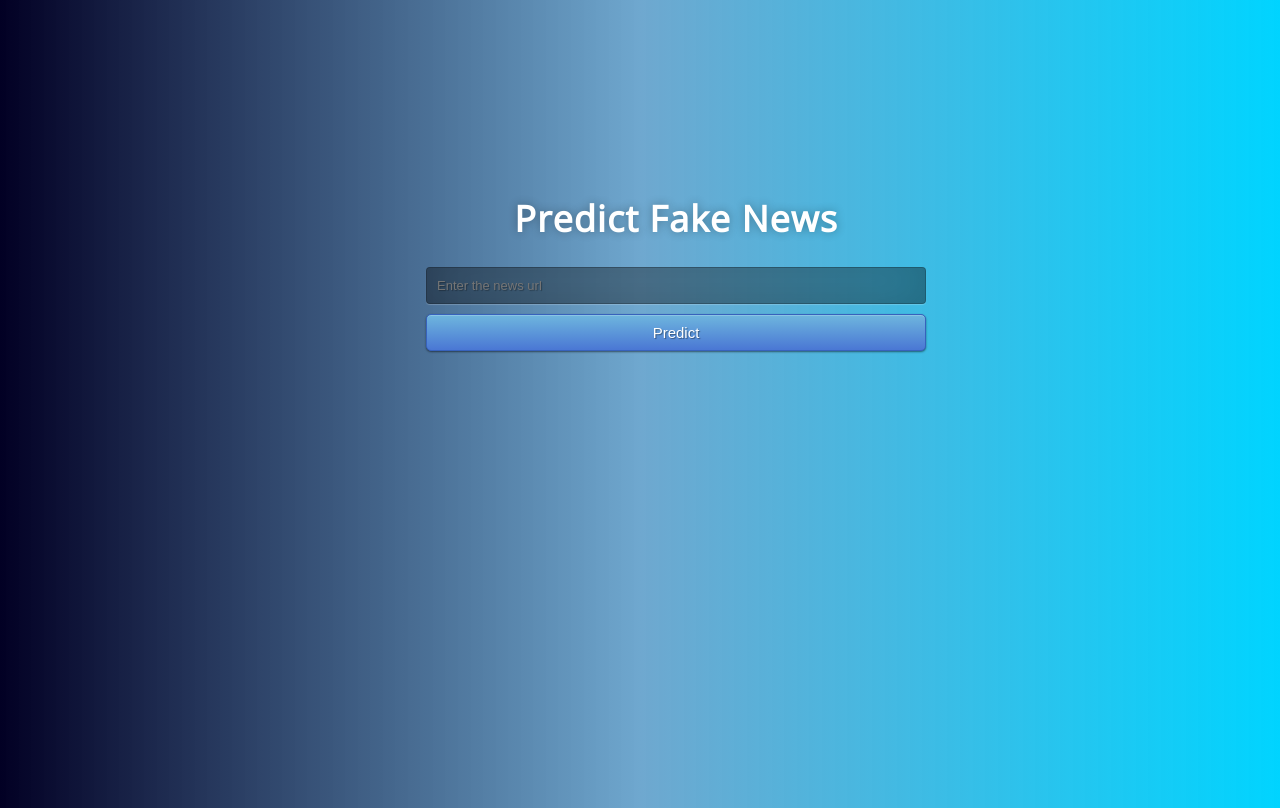
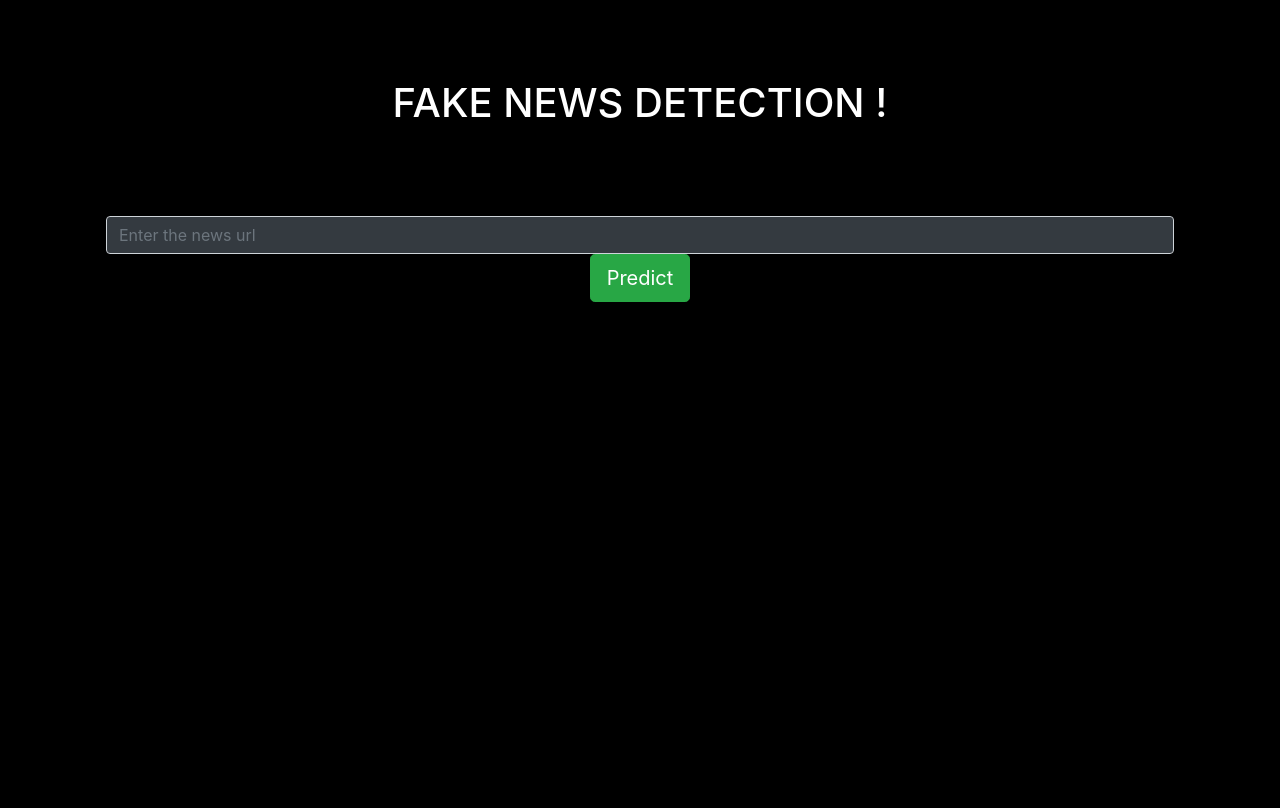
Before and after one commit to IshankaDK/fake-news-finder, a Flask app: template templates/index2.html in a window 1280 px wide. After the commit the page ends 302 px from the top, so only its background shows below. Run offline with Flask 2, Linux system fonts and the light colour scheme; the template is opened without the code that fills it, so the values that code supplies are empty; parts of the project's set-up code (start-up, migrations or seed data) failed here and were passed over; some libraries are stand-ins or nearby versions.

Commit message:
chage styles in index2

```diff
--- a/app.py
+++ /dev/null
@@ -1,42 +0,0 @@
-#Importing the Libraries
-import numpy as np
-from flask import Flask, request,render_template
-from flask_cors import CORS
-import os
-# from sklearn.externals import joblib
-import pickle
-import flask
-import os
-import newspaper
-from newspaper import Article
-import urllib
-
-#Loading Flask and assigning the model variable
-app = Flask(__name__)
-CORS(app)
-app=flask.Flask(__name__,template_folder='templates')
-
-with open('model.pickle', 'rb') as handle:
-	model = pickle.load(handle)
-
-@app.route('/')
-def main():
-    return render_template('index2.html')
-
-#Receiving the input url from the user and using Web Scrapping to extract the news content
-@app.route('/predict',methods=['GET','POST'])
-def predict():
-    url =request.get_data(as_text=True)[5:]
-    url = urllib.parse.unquote(url)
-    article = Article(str(url))
-    article.download()
-    article.parse()
-    article.nlp()
-    news = article.summary
-    #Passing the news article to the model and returing whether it is Fake or Real
-    pred = model.predict([news])
-    return render_template('index2.html', prediction_text='The news is "{}"'.format(pred[0]))
-
-if __name__=="__main__":
-    port=int(os.environ.get('PORT',5000))
-    app.run(port=port,debug=True,use_reloader=False)
--- a/main.py
+++ b/main.py
@@ -1,15 +1,35 @@
 from flask import Flask, render_template, request, url_for, Markup, jsonify
 import pickle
+from flask_cors import CORS
+
+from newspaper import Article
+import urllib
 
 app = Flask(__name__)
+CORS(app)
+
 pickle_in = open('model_fakenews.pickle','rb')
 pac = pickle.load(pickle_in)
 tfid = open('tfid.pickle','rb')
 tfidf_vectorizer = pickle.load(tfid)
 
+with open('model.pickle', 'rb') as handle:
+	model = pickle.load(handle)
+
+
 @app.route('/')
 def home():
+ 	return render_template("main.html")
+
+@app.route('/text')
+def home():
  	return render_template("index.html")
+
+
+@app.route('/link')
+def main():
+    return render_template('index2.html')
+
 
 @app.route('/newscheck')
 def newscheck():
@@ -21,6 +41,21 @@ def newscheck():
 	y_pred = pac.predict(tfidf_test)
 	return jsonify(result = y_pred[0])
 
+#Receiving the input url from the user and using Web Scrapping to extract the news content
+@app.route('/predict',methods=['GET','POST'])
+def predict():
+    url =request.get_data(as_text=True)[5:]
+    url = urllib.parse.unquote(url)
+    article = Article(str(url))
+    article.download()
+    article.parse()
+    article.nlp()
+    news = article.summary
+    #Passing the news article to the model and returing whether it is Fake or Real
+    pred = model.predict([news])
+    return render_template('index2.html', prediction_text='The news is "{}"'.format(pred[0]))
+
+
 
 if __name__=='__main__':
     app.run(debug=True)
--- a/static/style.css
+++ /dev/null
@@ -1,59 +0,0 @@
-@import url(https://fonts.googleapis.com/css?family=Open+Sans);
-.btn { display: inline-block; *display: inline; *zoom: 1; padding: 4px 10px 4px; margin-bottom: 0; font-size: 13px; line-height: 18px; color: #333333; text-align: center;text-shadow: 0 1px 1px rgba(255, 255, 255, 0.75); vertical-align: middle; background-color: #f5f5f5; background-image: -moz-linear-gradient(top, #ffffff, #e6e6e6); background-image: -ms-linear-gradient(top, #ffffff, #e6e6e6); background-image: -webkit-gradient(linear, 0 0, 0 100%, from(#ffffff), to(#e6e6e6)); background-image: -webkit-linear-gradient(top, #ffffff, #e6e6e6); background-image: -o-linear-gradient(top, #ffffff, #e6e6e6); background-image: linear-gradient(top, #ffffff, #e6e6e6); background-repeat: repeat-x; filter: progid:dximagetransform.microsoft.gradient(startColorstr=#ffffff, endColorstr=#e6e6e6, GradientType=0); border-color: #e6e6e6 #e6e6e6 #e6e6e6; border-color: rgba(0, 0, 0, 0.1) rgba(0, 0, 0, 0.1) rgba(0, 0, 0, 0.25); border: 1px solid #e6e6e6; -webkit-border-radius: 4px; -moz-border-radius: 4px; border-radius: 4px; -webkit-box-shadow: inset 0 1px 0 rgba(255, 255, 255, 0.2), 0 1px 2px rgba(0, 0, 0, 0.05); -moz-box-shadow: inset 0 1px 0 rgba(255, 255, 255, 0.2), 0 1px 2px rgba(0, 0, 0, 0.05); box-shadow: inset 0 1px 0 rgba(255, 255, 255, 0.2), 0 1px 2px rgba(0, 0, 0, 0.05); cursor: pointer; *margin-left: .3em; }
-.btn:hover, .btn:active, .btn.active, .btn.disabled, .btn[disabled] { background-color: #e6e6e6; }
-.btn-large { padding: 9px 14px; font-size: 15px; line-height: normal; -webkit-border-radius: 5px; -moz-border-radius: 5px; border-radius: 5px; }
-.btn:hover { color: #333333; text-decoration: none; background-color: #e6e6e6; background-position: 0 -15px; -webkit-transition: background-position 0.1s linear; -moz-transition: background-position 0.1s linear; -ms-transition: background-position 0.1s linear; -o-transition: background-position 0.1s linear; transition: background-position 0.1s linear; }
-.btn-primary, .btn-primary:hover { text-shadow: 0 -1px 0 rgba(0, 0, 0, 0.25); color: #ffffff; }
-.btn-primary.active { color: rgba(255, 255, 255, 0.75); }
-.btn-primary { background-color: #4a77d4; background-image: -moz-linear-gradient(top, #6eb6de, #4a77d4); background-image: -ms-linear-gradient(top, #6eb6de, #4a77d4); background-image: -webkit-gradient(linear, 0 0, 0 100%, from(#6eb6de), to(#4a77d4)); background-image: -webkit-linear-gradient(top, #6eb6de, #4a77d4); background-image: -o-linear-gradient(top, #6eb6de, #4a77d4); background-image: linear-gradient(top, #6eb6de, #4a77d4); background-repeat: repeat-x; filter: progid:dximagetransform.microsoft.gradient(startColorstr=#6eb6de, endColorstr=#4a77d4, GradientType=0);  border: 1px solid #3762bc; text-shadow: 1px 1px 1px rgba(0,0,0,0.4); box-shadow: inset 0 1px 0 rgba(255, 255, 255, 0.2), 0 1px 2px rgba(0, 0, 0, 0.5); }
-.btn-primary:hover, .btn-primary:active, .btn-primary.active, .btn-primary.disabled, .btn-primary[disabled] { filter: none; background-color: #4a77d4; }
-.btn-block { width: 100%; display:block; }
-
-* { -webkit-box-sizing:border-box; -moz-box-sizing:border-box; -ms-box-sizing:border-box; -o-box-sizing:border-box; box-sizing:border-box; }
-
-html { width: 100%; height:100%; overflow:hidden; }
-
-body {
-	width: 100%;
-	height:100%;
-	font-family: 'Open Sans', sans-serif;
-	background: #092756;
-	color: #fff;
-	font-size: 18px;
-	text-align:center;
-	letter-spacing:1.2px;
-	background: rgb(2,0,36);
-	background: linear-gradient(90deg, rgba(2,0,36,1) 0%, rgba(75,146,195,0.7990546560421043) 50%, rgba(0,212,255,1) 100%);filter: progid:DXImageTransform.Microsoft.gradient( startColorstr='#3E1D6D', endColorstr='#092756',GradientType=1 );
-
-}
-.login {
-	position: absolute;
-	top: 40%;
-	left: 45%;
-	margin: -150px 0 0 -150px;
-	width:500px;
-	height:500px;
-}
-
-.login h1 { color: #fff; text-shadow: 0 0 10px rgba(0,0,0,0.3); letter-spacing:1px; text-align:center; }
-
-input {
-	width: 100%;
-	margin-bottom: 10px;
-	background: rgba(0, 0, 0, 0.3);
-	border: none;
-	outline: none;
-	padding: 10px;
-	font-size: 13px;
-	color: #fff;
-	text-shadow: 1px 1px 1px rgba(0,0,0,0.3);
-	border: 1px solid rgba(0,0,0,0.3);
-	border-radius: 4px;
-	box-shadow: inset 0 -5px 45px rgba(0, 0, 0, 0.2), 0 1px 1px rgba(255,255,255,0.2);
-	-webkit-transition: box-shadow .5s ease;
-	-moz-transition: box-shadow .5s ease;
-	-o-transition: box-shadow .5s ease;
-	-ms-transition: box-shadow .5s ease;
-	transition: box-shadow .5s ease;
-}
-input:focus { box-shadow: inset 0 -5px 45px rgba(63, 59, 59, 0.4), 0 1px 1px rgba(255,255,255,0.2); }
--- a/templates/index.html
+++ b/templates/index.html
@@ -39,7 +39,7 @@
 			<div class="card-body bg-transparent">
 				<form><br>
 					<textarea type="text" class="form-control bg-dark text-white" name="news" id="news" placeholder="Paste your news here!" rows="5"></textarea><br>
-					<button type="submit" class="btn btn-lg btn-success" name="submit" id="submit">CHECK</button>
+					<button type="submit" class="btn btn-lg btn-success" name="submit" id="submit">Predict</button>
 				</form>
 			</div>
   		</div>
--- a/templates/index2.html
+++ b/templates/index2.html
@@ -1,34 +1,108 @@
 <!DOCTYPE html>
-<html >
+<html>
 <!--From https://codepen.io/frytyler/pen/EGdtg-->
+
 <head>
-  <meta charset="UTF-8">
-  <title>Fake News Detection</title>
-  <link href='https://fonts.googleapis.com/css?family=Pacifico' rel='stylesheet' type='text/css'>
-<link href='https://fonts.googleapis.com/css?family=Arimo' rel='stylesheet' type='text/css'>
-<link href='https://fonts.googleapis.com/css?family=Hind:300' rel='stylesheet' type='text/css'>
-<link href='https://fonts.googleapis.com/css?family=Open+Sans+Condensed:300' rel='stylesheet' type='text/css'>
-<link rel="stylesheet" href="../static/style.css" type="text/css">
-
+	<title>FAKE NEWS DETECTION</title>
+  	<meta charset="utf-8">
+	<meta name="viewport" content="width=device-width, initial-scale=1">
+    <link rel="stylesheet" href="https://maxcdn.bootstrapcdn.com/bootstrap/4.4.1/css/bootstrap.min.css">
+	<script src="https://ajax.googleapis.com/ajax/libs/jquery/3.4.1/jquery.min.js"></script>
+	<script src="https://cdnjs.cloudflare.com/ajax/libs/popper.js/1.16.0/umd/popper.min.js"></script>
+	<script src="https://maxcdn.bootstrapcdn.com/bootstrap/4.4.1/js/bootstrap.min.js"></script>
+	<script src="https://cdnjs.cloudflare.com/ajax/libs/bootbox.js/5.4.0/bootbox.min.js"></script> <style>
+		body{
+			background: black;
+			color: white;
+		}
+		.modal-body,.modal-footer,.modal-header{
+			background:#fff;
+			border: none;
+			color: black;
+		}
+		.modal-header .close{
+			color: red;
+			text-shadow: none;
+			size: 1.9rem;
+		}
+		.close{
+			opacity: 1;
+		}
+	</style>
 </head>
 
 <body>
- <div class="login">
-	<h1>Predict Fake News</h1>
+    <div align="center" style="margin-top: 50px;" class="container">
+        <div class="card bg-transparent">
+            <div class="card-header bg-transparent">
+                <p id="source" data-text="FAKE NEWS DETECTION !"></p>
+                <h1 id="dest"></h1>
+            </div><br>
+            <div class="card-body bg-transparent">
+                <form><br>
+                    <input type="text" name="news" placeholder="Enter the news url" required="required" class="form-control bg-dark text-white"  />
+                    <button type="submit" class="btn btn-lg btn-success" name="submit" id="submit">Predict</button>
+				</form>
+            </div>
+        </div>
+    </div>
+</body>
 
-     <!-- Main Input For Receiving Query to our ML -->
-    <form action="{{ url_for('predict')}}"method="post">
-    	<input type="text" name="news" placeholder="Enter the news url" required="required" />
-        <button type="submit" class="btn btn-primary btn-block btn-large">Predict</button>
+</html>
 
-    </form>
+<script>
+	var source = $('#source').attr('data-text');
+	var dest   = $('#dest');
+	function typeWriter(text, n) {
+	    if (n < (text.length)) {
+	        dest.html(text.substring(0, n+1));
+	        n++;
+	        setTimeout(function() {
+	            typeWriter(text, n)
+	        }, 150);
+		}
+	}
 
-   <br>
-   <br>
-   {{ prediction_text }}
+	typeWriter(source, 0);
 
- </div>
+	$SCRIPT_ROOT = "{{ url_for('newscheck') }}";
+	$(function() {
+		$('#submit').bind('click', function() {
+			var news = $('#news').val();
+			if(news === "" || news === " " || news === "\n" || news === null){
+		    	bootbox.alert({
+      			 	size: "big",
+    				title: "EMPTY FIELD",
+				    message: "Please enter some news!",
+				    backdrop: true
+				});
+	      	}
+	      	else{
+	      		$.getJSON($SCRIPT_ROOT, {
+		        	news: news,
+		      	}, function(data) {
+		      		if(data.result == "REAL"){
+		      			var src = "static/success.gif";
+		      		}
+		      		else{
+		      			var src = "static/fail.gif";
+		      		}
+		      		bootbox.alert({
+	      			 	size: "big",
+	    				title: "PREDICTION",
+					    message: "<div align='center'><h2>NEWS IS "+data.result+"</h2><img style='width:240px;height:232px;' src='"+src+"'/></div>",
+					    backdrop: true,
+					    callback: function(){
+					    	setTimeout(function(){
+							    //do what you need here
+							    location.reload();
+							}, 100);
 
-
-</body>
-</html>
+					    }
+					});
+		      	});
+	      	}
+	      	return false;
+	    });
+	});
+</script>
```
Also changed, not shown: templates/main.html (added).
